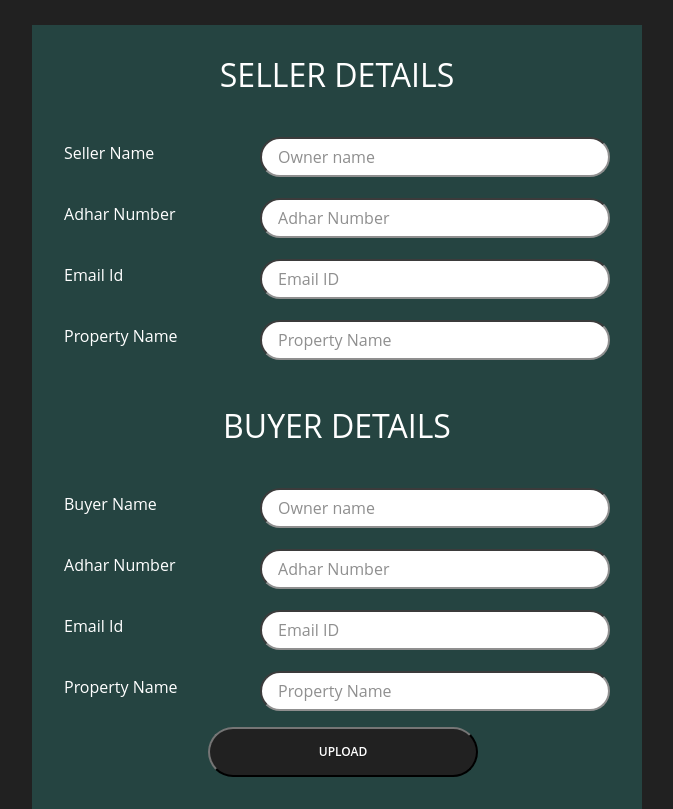
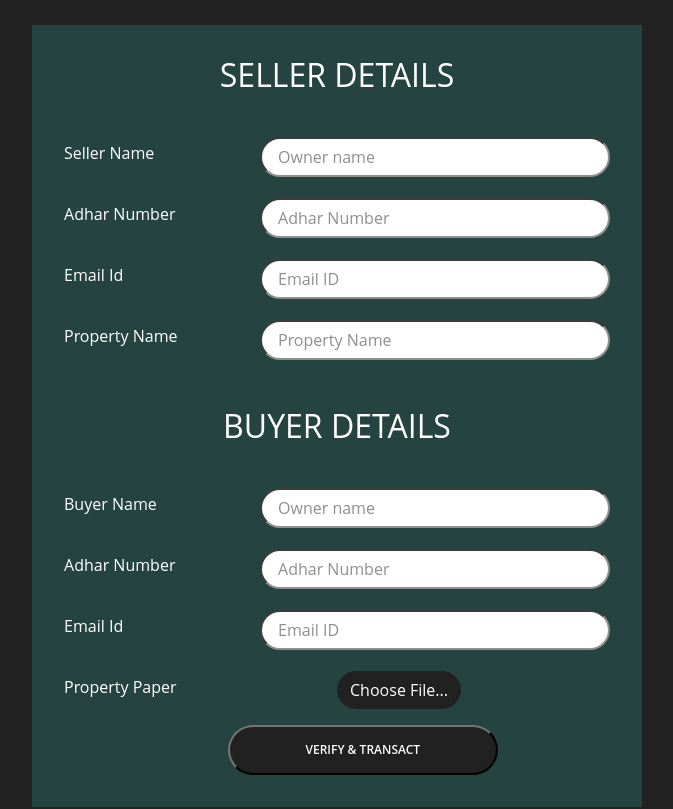
Before and after one commit to Disha-Shinde/Land-Registry-Portal, a Django app: page /transact/ in a window 1280 px wide. Shown: the part 89-898 px from the top of the page, without its empty margins (303-976 px from the left). Run offline with Django 3.2, Linux system fonts and the light colour scheme; the visitor is signed in with stand-in values (Sample User, id 1); some libraries are stand-ins or nearby versions.

Commit message:
Update: Transaction module

```diff
--- a/Land_Registry_Portal/Land_Registry_Portal/ModuleSmartContracts.py
+++ b/Land_Registry_Portal/Land_Registry_Portal/ModuleSmartContracts.py
@@ -102,7 +102,7 @@ def update_details_to_blockchain(seller_name, seller_adhar_number, seller_email_
             tx_hash = contract.functions.add_details(buyer_property_id, str(buyer_hash)).transact({"from": '0xC3777FdDe7B3CaEa4ae874D7cb94d1405b113eFd'})
             web3.eth.waitForTransactionReceipt(tx_hash)
 
-        return True
+        return approved
 
 
 
--- a/Land_Registry_Portal/Land_Registry_Portal/urls.py
+++ b/Land_Registry_Portal/Land_Registry_Portal/urls.py
@@ -31,5 +31,6 @@ urlpatterns = [
     path('retrieve_details/', views.retrieve_details, name='retrieve_details'),
     path('retrieve_file/', views.retrieve_file, name='retrieve_file'),
     path('transact/', views.transact, name='transact'),
+    path('transaction/', views.transaction, name='transaction')
 
 ]
--- a/Land_Registry_Portal/Land_Registry_Portal/views.py
+++ b/Land_Registry_Portal/Land_Registry_Portal/views.py
@@ -6,6 +6,7 @@ from django.contrib.auth import authenticate, login, logout
 from Land_Registry_Portal import ModuleAdvancedEncryptionStandard
 from Land_Registry_Portal import ModuleInterPlanetaryFileSystem
 from Land_Registry_Portal import ModuleLandRegistryPortal
+from Land_Registry_Portal import ModuleTransactProperties
 
 
 def index(request):
@@ -176,7 +177,7 @@ def transact(request):
         return HttpResponseForbidden('Error registering <br> '+ str(e)+'<br>contact administrator')
 
 
-def trasaction(request):
+def transaction(request):
     try:
         if not request.user.is_authenticated:
             return render(request, 'login_page.html', { 'error': 'You must Login first' })
@@ -188,16 +189,21 @@ def trasaction(request):
             seller_adhar_number = request.POST.get("seller_adhar_number")
             seller_email_id = request.POST.get("seller_email_id")
 
-            property_name = request.POST.get("property_name")
+            property_name = request.POST.get("seller_property_name")
 
             buyer_name = request.POST.get("buyer_name")
             buyer_adhar_number = request.POST.get("buyer_adhar_number")
             buyer_email_id = request.POST.get("buyer_email_id")
-            buyer_verification = request.POST.get("buyer_verification")
+            #buyer_verification = request.POST.get("buyer_verification")
+            buyer_verification = True
 
-            ModuleTransactProperties.update_owner(seller_name, seller_adhar_number, seller_email_id, property_name, buyer_name, buyer_adhar_number, buyer_email_id, buyer_verification, file_name)
+            file_name = request.POST.get("buyer_property_paper")
 
-            return render(request, 'successful_msg_page.html', { 'user': user, 'msg': 'All the details are successfully uploaded to the Land Registry Portal!' })
+            #print(seller_name, seller_adhar_number, seller_email_id, property_name, buyer_name, buyer_adhar_number, buyer_email_id, buyer_verification, file_name)
+
+            msg = ModuleTransactProperties.update_owner(seller_name, seller_adhar_number, seller_email_id, property_name, buyer_name, buyer_adhar_number, buyer_email_id, buyer_verification, file_name)
+
+            return render(request, 'successful_msg_page.html', { 'user': user, 'msg': msg })
         else:
             return redirect('/land_registry_portal_index/')
 
--- a/Land_Registry_Portal/templates/transaction.html
+++ b/Land_Registry_Portal/templates/transaction.html
@@ -188,43 +188,49 @@
 
 			<div class = 'col-md-6' style = "margin-top: 2%">
 
-				<form class='upload_form' method='post' action='/upload_file/'>
+				<form class='upload_form' method='post' action='/transaction/'>
 					{% csrf_token %}
 					<center><h2>SELLER DETAILS</h2></center><br>
 					<div class="flex-row">
-						<div class="col-50">Seller Name</div><div class="col-50"><input type='text' id="owner_name" name="owner_name" class='lf--input' placeholder = "Owner name"></div>
+						<div class="col-50">Seller Name</div><div class="col-50"><input type='text' id="seller_name" name="seller_name" class='lf--input' placeholder = "Owner name"></div>
 					</div>
 					<div class="flex-row">
-						<div class="col-50">Adhar Number</div><div class="col-50"><input type="text" id="adhar_number" name="adhar_number" class='lf--input' placeholder = "Adhar Number"></div>
+						<div class="col-50">Adhar Number</div><div class="col-50"><input type="text" id="seller_adhar_number" name="seller_adhar_number" class='lf--input' placeholder = "Adhar Number"></div>
 					</div>
 					<div class="flex-row">
-						<div class="col-50">Email Id</div><div class="col-50"><input type="Email" name="email_id" class='lf--input' placeholder = "Email ID"></div>
+						<div class="col-50">Email Id</div><div class="col-50"><input type="Email" id="seller_email_id" name="seller_email_id" class='lf--input' placeholder = "Email ID"></div>
 					</div>
 					<div class="flex-row">
-						<div class="col-50">Property Name</div><div class="col-50"><input type="text" id="property_name" name="property_name" class='lf--input' placeholder = "Property Name"></div>
+						<div class="col-50">Property Name</div><div class="col-50"><input type="text" id="seller_property_name" name="seller_property_name" class='lf--input' placeholder = "Property Name"></div>
 					</div>
 
 					<br>
 					<center><h2>BUYER DETAILS</h2></center><br>
 					<div class="flex-row">
-						<div class="col-50">Buyer Name</div><div class="col-50"><input type='text' id="owner_name" name="owner_name" class='lf--input' placeholder = "Owner name"></div>
+						<div class="col-50">Buyer Name</div><div class="col-50"><input type='text' id="buyer_name" name="buyer_name" class='lf--input' placeholder = "Owner name"></div>
 					</div>
 					<div class="flex-row">
-						<div class="col-50">Adhar Number</div><div class="col-50"><input type="text" id="adhar_number" name="adhar_number" class='lf--input' placeholder = "Adhar Number"></div>
+						<div class="col-50">Adhar Number</div><div class="col-50"><input type="text" id="buyer_adhar_number" name="buyer_adhar_number" class='lf--input' placeholder = "Adhar Number"></div>
 					</div>
 					<div class="flex-row">
-						<div class="col-50">Email Id</div><div class="col-50"><input type="Email" name="email_id" class='lf--input' placeholder = "Email ID"></div>
+						<div class="col-50">Email Id</div><div class="col-50"><input type="Email" id="buyer_email_id" name="buyer_email_id" class='lf--input' placeholder = "Email ID"></div>
 					</div>
 					<div class="flex-row">
-						<div class="col-50">Property Name</div><div class="col-50"><input type="text" id="property_name" name="property_name" class='lf--input' placeholder = "Property Name"></div>
+						<div class="col-50">Property Paper</div><div class="col-50">
+							<div style="position:relative;">
+								<a class='btn btn-primary' href='javascript:;'>
+									Choose File...
+									<input type="file" style='position:absolute;z-index:2;top:0;left:0;filter: alpha(opacity=0);-ms-filter:"progid:DXImageTransform.Microsoft.Alpha(Opacity=0)";opacity:0;background-color:transparent;color:transparent;' name="buyer_property_paper" id = 'buyer_property_paper' size="40"  onchange='$("#upload-file-info").html($(this).val());'>
+								</a>
+								&nbsp;
+								<span class='label label-info' id="upload-file-info"></span>
+							</div>
 						</div>
 
-					<div class='row'>
-						<div class = 'col-md-3'></div>
-						<div class = 'col-md-6'>
-							<input class='lf--submit' type='submit' value='UPLOAD'>
 					</div>
-						<div class = 'col-md-3'></div>
+
+					<div style="margin-left: 30%">
+						<input class='lf--submit' type='submit' value='VERIFY & TRANSACT'>
 					</div>
 				</form>
 
```
Also changed, not shown: Land_Registry_Portal/Land_Registry_Portal/ModuleTransactProperties.py (+10 -2 lines). Lines whose indentation alone changed are shown as unchanged.
